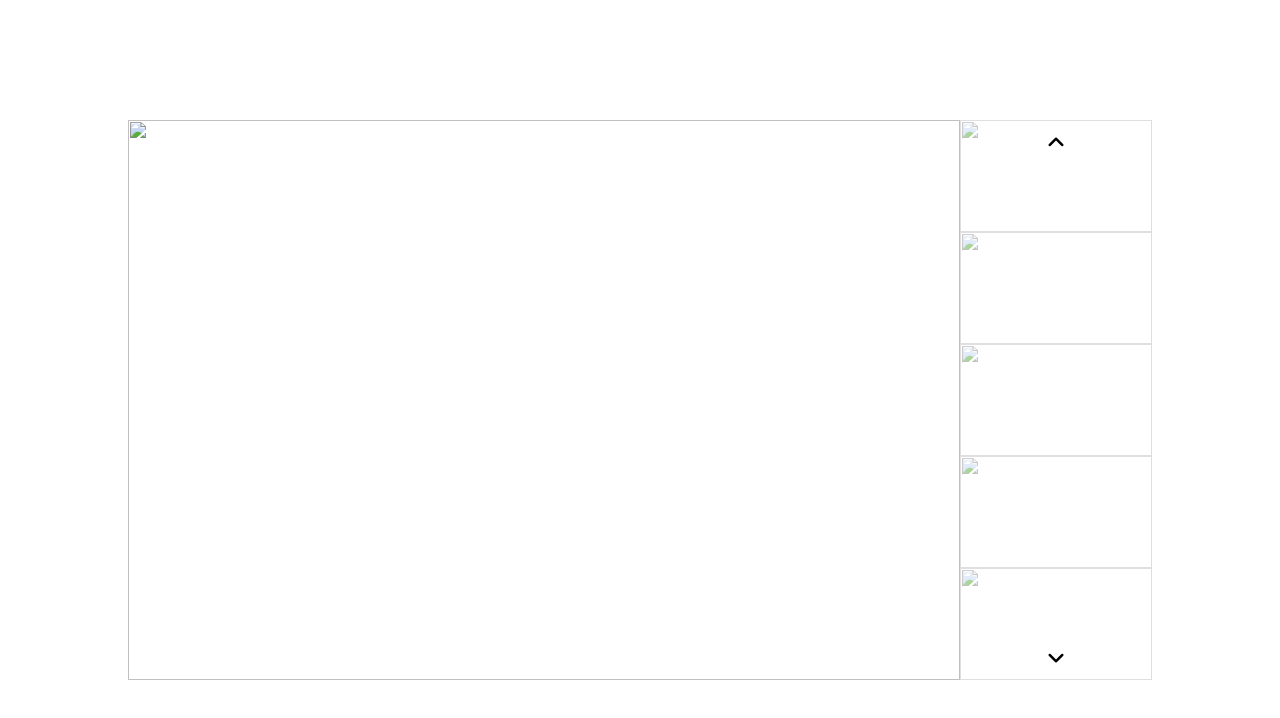
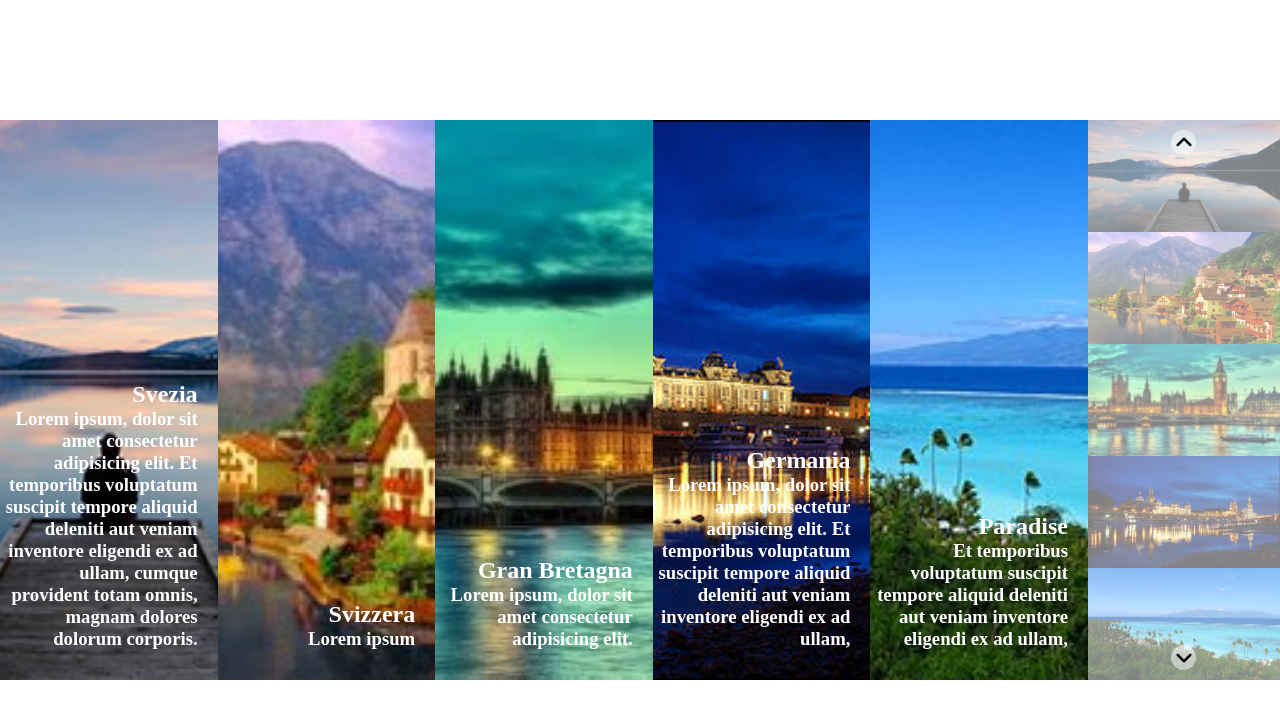
Before and after one commit to NicholasDevelop/vue-slider, a plain HTML site: page index.html in a window 1280 px wide. Drawn offline with nearby package versions, Linux system fonts and the light colour scheme.

Commit message:
collegate immagini e testi alle slides

```diff
--- a/app.js
+++ b/app.js
@@ -41,9 +41,6 @@ mainItemImg.src = slides[currentIndex].items;
 photoTitle.innerHTML = slides[currentIndex].title;
 photoDescription.innerHTML = slides[currentIndex].text;
 
-const prev = document.querySelector('.prev');
-const next = document.querySelector('.next');
-
 
 prev.addEventListener('click', function(){
     if( currentIndex > 0 ){
--- a/index.html
+++ b/index.html
@@ -14,18 +14,18 @@
     <div id="app">
 
         <section>
-            <div class="main-item">
-                <img src="" alt="">
+            <div v-for="el in slides" class="main-item">
+                <img  :src="el.items" alt="">
                 <div class="photo-description">
-                    <h2 class="title"></h2>
-                    <h3 class="subtitle"></h3>
+                    <h2 class="title">{{el.title}}</h2>
+                    <h3 class="subtitle">{{el.text}}</h3>
                 </div>
             </div>
 
             <div class="slider">
                 <div v-for="el in slides" class="slide-wrapper">
                     <div class="item">
-                        <img :src="{items}" alt="">
+                        <img :src="el.items" alt="">
                     </div>
                 </div>
                 <div class="arrows">
```
